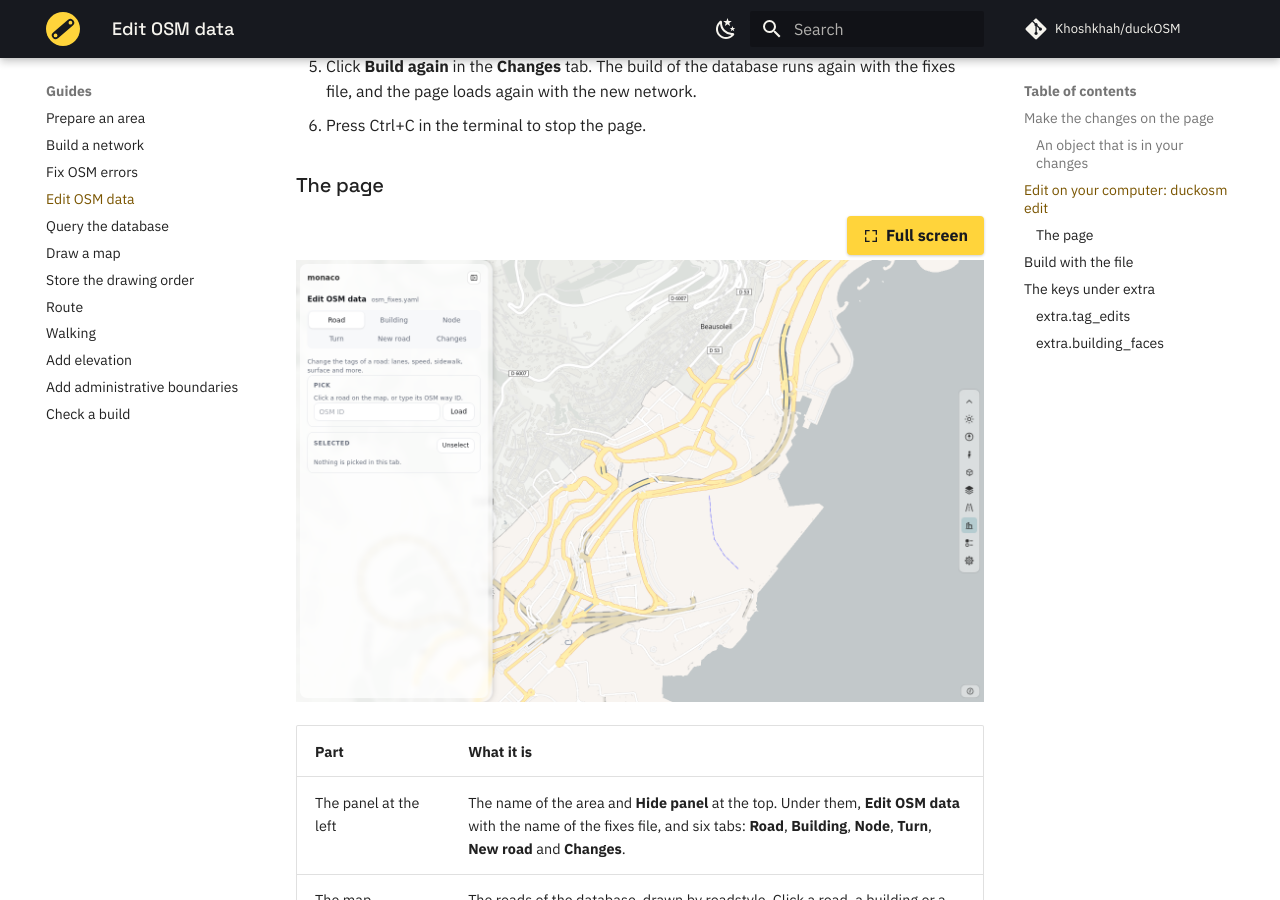
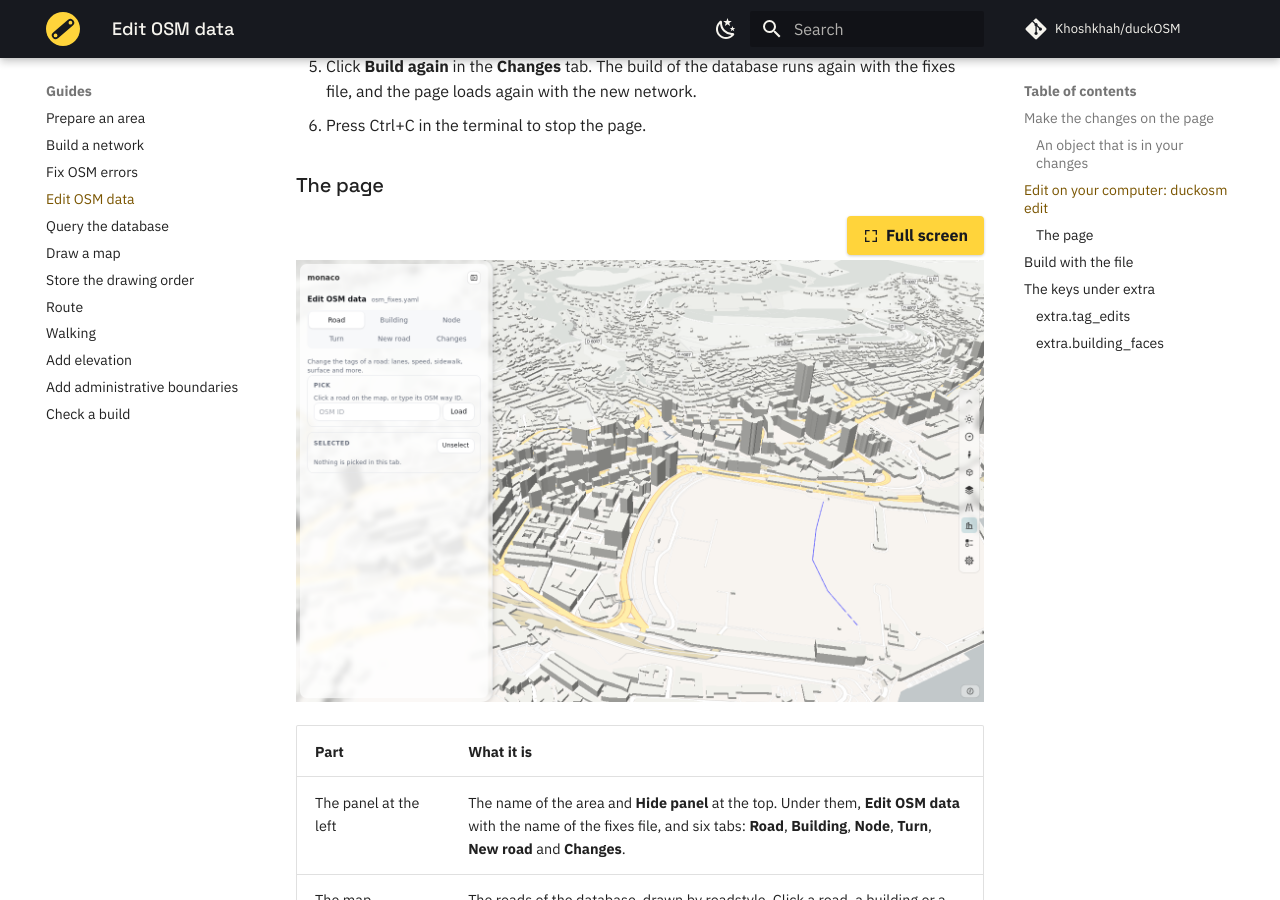
Before and after one commit to Khoshkhah/duckOSM, an MkDocs documentation site: the page built from docs/guides/edit-osm-data.md, in a window 1280 px wide and 900 px high, scrolled down 2376 px. Built offline with MkDocs 1.6.1 and Material for MkDocs 9.7.7, drawn with Linux system fonts in a browser that asks for light colours; comment, search, counter and statistics services are not loaded.

Commit message:
Docs: the pictures of the edit page tilted, with the buildings in 3D (Kaveh)
Co-Authored-By: Claude Opus 5.5 <noreply@anthropic.com>

```diff
--- a/docs/guides/edit-osm-data.md
+++ b/docs/guides/edit-osm-data.md
@@ -71,7 +71,7 @@ browser, and you do not download the file: the page saves each change in the fix
 
 ### The page
 
-![The page of duckosm edit: the panel Edit OSM data at the left, the roads of the database on the OpenFreeMap Positron base map](../images/edit-page.png)
+![The page of duckosm edit: the panel Edit OSM data at the left, the roads of the database on the OpenFreeMap Positron base map, tilted, with the buildings in 3D](../images/edit-page.png)
 
 | Part | What it is |
 |---|---|
```
Also changed, not shown: docs/images/edit-box.png, docs/images/edit-changes.png, docs/images/edit-page.png, docs/images/edit-road.png.
